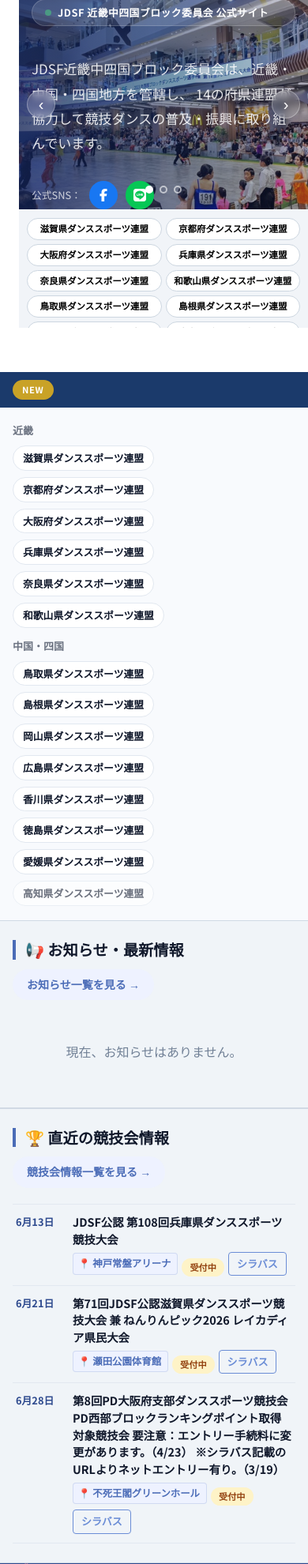
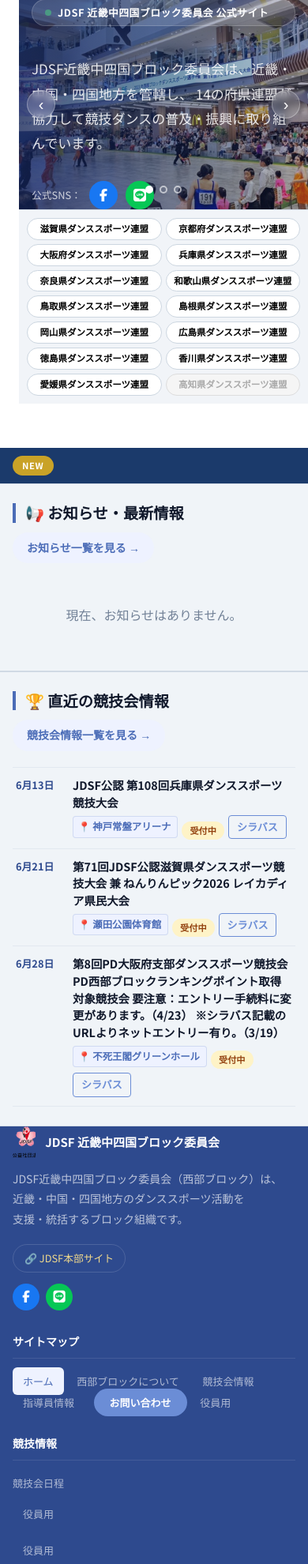
Before and after one commit to taniguchi-source/jdsf-seibu, a PHP site: page / in a window 390 px wide; the page is wider, and only the part inside the window is pictured. Shown: the part 238-2218 px from the top of that part at 79% size. Run offline with PHP 8.4, Linux system fonts and the light colour scheme.

Commit message:
feat: 下部の連盟リンクセクションを削除、スマホではカルーセル下にリンク表示

```diff
--- a/css/style.css
+++ b/css/style.css
@@ -399,23 +399,23 @@ ul { list-style: none; }
 
 @media (max-width: 768px) {
   .hero-main { flex-direction: column; height: auto; }
-  .hero-carousel-wrapper { height: 300px; }
+  .hero-carousel-wrapper { height: 260px; }
   .hero-pref-links-wrapper {
     flex: none;
-    height: auto;
-    max-height: 200px;
+    overflow-y: auto;
     border-left: none;
-    border-top: 1px solid rgba(255, 255, 255, 0.15);
+    border-top: 1px solid #d0d9e4;
+    padding: 10px;
+  }
+  .hero-pref-links {
+    grid-template-rows: unset;
+    grid-template-columns: repeat(2, 1fr);
   }
   .carousel-content { max-width: 100%; }
   .carousel-content .hero-desc br { display: none; }
   .carousel-arrow { width: 36px; height: 36px; font-size: 1.25rem; }
   .carousel-prev { left: 10px; }
   .carousel-next { right: 10px; }
-}
-@media (max-width: 480px) {
-  .hero-carousel-wrapper { height: auto; min-height: 250px; }
-  .hero-pref-links-wrapper { max-height: 150px; }
 }
 
 .hero-grid {
--- a/index.html
+++ b/index.html
@@ -198,37 +198,6 @@
   </div>
 </div>
 
-<!-- ===== 加盟府県連盟リンク（コンパクト） ===== -->
-<section class="section section-alt" style="padding-top:18px;padding-bottom:18px;">
-  <div class="container">
-    <div class="pref-regions" style="max-width:none;gap:12px;">
-      <div class="pref-region-row">
-        <span class="pref-region-label">近畿</span>
-        <div class="pref-chip-list">
-          <a href="https://www.zb.ztv.ne.jp/rfgktswe/" target="_blank" rel="noopener" class="pref-chip" style="font-size:0.8rem;padding:4px 12px;">滋賀県ダンススポーツ連盟</a>
-          <a href="https://kyoto-jdsf.com/"             target="_blank" rel="noopener" class="pref-chip" style="font-size:0.8rem;padding:4px 12px;">京都府ダンススポーツ連盟</a>
-          <a href="http://www.jdsf-osaka.org/"          target="_blank" rel="noopener" class="pref-chip" style="font-size:0.8rem;padding:4px 12px;">大阪府ダンススポーツ連盟</a>
-          <a href="https://www.jdsf-hyogo.com/"         target="_blank" rel="noopener" class="pref-chip" style="font-size:0.8rem;padding:4px 12px;">兵庫県ダンススポーツ連盟</a>
-          <a href="https://nara.jdsf-seibu.com/"        target="_blank" rel="noopener" class="pref-chip" style="font-size:0.8rem;padding:4px 12px;">奈良県ダンススポーツ連盟</a>
-          <a href="https://sites.google.com/view/jdsf-wakayama" target="_blank" rel="noopener" class="pref-chip" style="font-size:0.8rem;padding:4px 12px;">和歌山県ダンススポーツ連盟</a>
-        </div>
-      </div>
-      <div class="pref-region-row">
-        <span class="pref-region-label">中国・四国</span>
-        <div class="pref-chip-list">
-          <a href="https://jdsf-tottori.com/"                                    target="_blank" rel="noopener" class="pref-chip" style="font-size:0.8rem;padding:4px 12px;">鳥取県ダンススポーツ連盟</a>
-          <a href="http://www.ginzan-tv.ne.jp/dance.info/"                        target="_blank" rel="noopener" class="pref-chip" style="font-size:0.8rem;padding:4px 12px;">島根県ダンススポーツ連盟</a>
-          <a href="http://okayama.jdsf.or.jp/"                                   target="_blank" rel="noopener" class="pref-chip" style="font-size:0.8rem;padding:4px 12px;">岡山県ダンススポーツ連盟</a>
-          <a href="https://www.hiroshima.jp.net/jdsfhiroshima/index.html"        target="_blank" rel="noopener" class="pref-chip" style="font-size:0.8rem;padding:4px 12px;">広島県ダンススポーツ連盟</a>
-          <a href="https://dsf-kagawa.jimdofree.com/"                            target="_blank" rel="noopener" class="pref-chip" style="font-size:0.8rem;padding:4px 12px;">香川県ダンススポーツ連盟</a>
-          <a href="http://tokushima-dsf.com/"                                    target="_blank" rel="noopener" class="pref-chip" style="font-size:0.8rem;padding:4px 12px;">徳島県ダンススポーツ連盟</a>
-          <a href="https://k-hok.com/"                                           target="_blank" rel="noopener" class="pref-chip" style="font-size:0.8rem;padding:4px 12px;">愛媛県ダンススポーツ連盟</a>
-          <span class="pref-chip" style="font-size:0.8rem;padding:4px 12px;opacity:.6;cursor:default;">高知県ダンススポーツ連盟</span>
-        </div>
-      </div>
-    </div>
-  </div>
-</section>
 
 <!-- ===== お知らせ ===== -->
 <section class="section" style="padding-top:24px;padding-bottom:24px;background:#f0f4f8;border-top:1px solid #d0d9e4;border-bottom:1px solid #d0d9e4;">
```
